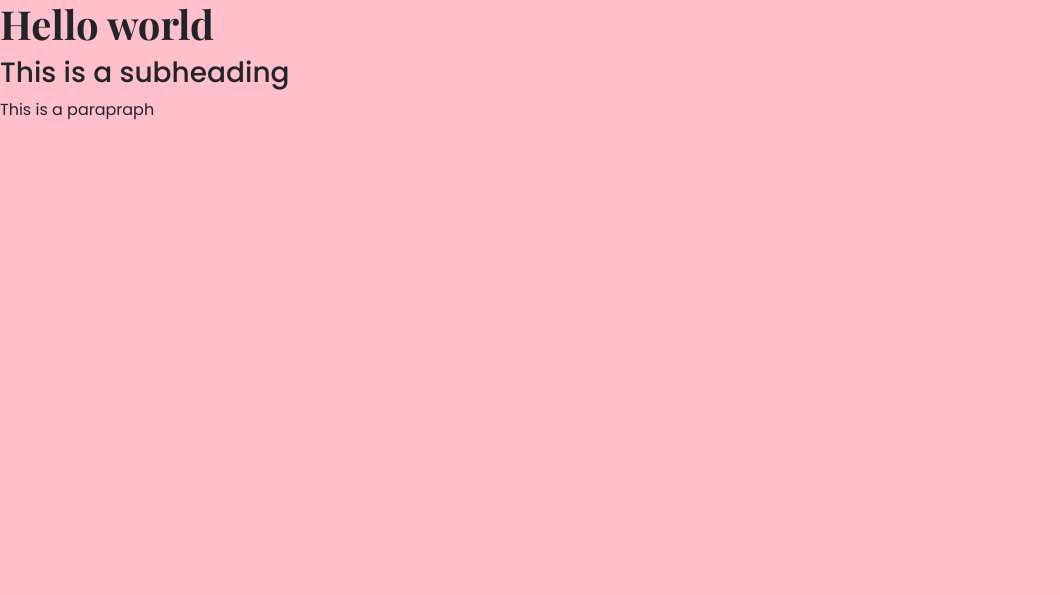
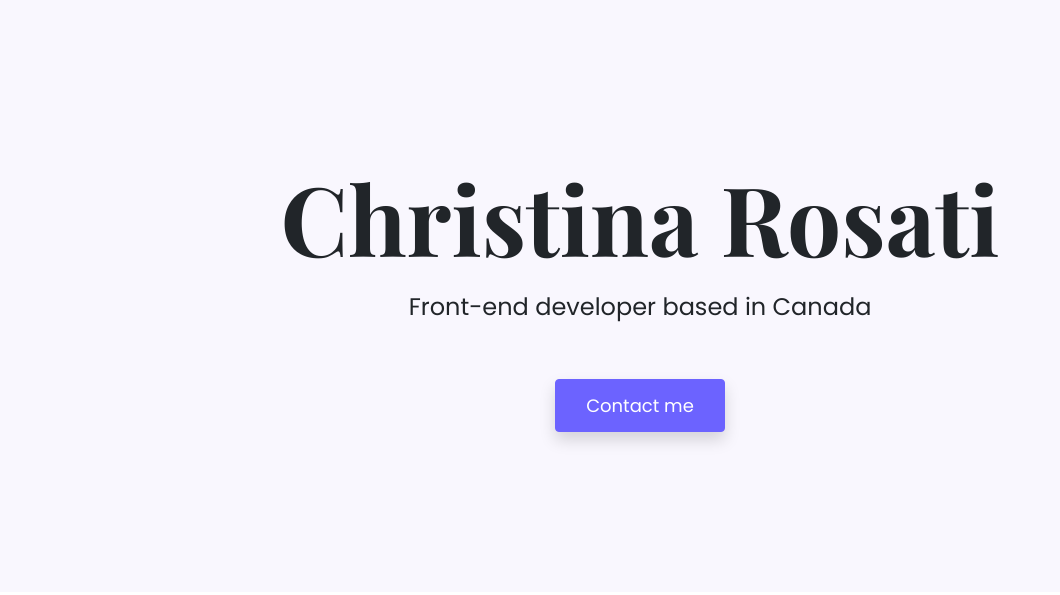
Before and after one commit to christinarosati/portfolio, a plain HTML site: page index.html in a window 1280 px wide. Shown: the whole page, without its empty margins (0-1060 px from the left). Drawn offline with nearby package versions, Linux system fonts and the light colour scheme.

Commit message:
Created and styled hero

```diff
--- a/index.html
+++ b/index.html
@@ -25,8 +25,12 @@
     <title>Document</title>
   </head>
   <body>
-    <h1>Hello world</h1>
-    <h3>This is a subheading</h3>
-    <p>This is a parapraph</p>
+    <div class="hero">
+      <h1>Christina Rosati</h1>
+      <h2 class="mb-5">Front-end developer based in Canada</h2>
+      <div>
+        <a href="#" class="btn btn-branding shadow">Contact me</a>
+      </div>
+    </div>
   </body>
 </html>
--- a/styles/portfolio.css
+++ b/styles/portfolio.css
@@ -1,18 +1,36 @@
 h1 {
   font-family: "Playfair Display", serif;
   font-weight: 700;
+  font-size: 96px;
 }
 
-h3 {
+h2 {
   font-family: "Poppins", sans-serif;
-  font-weight: 500;
+  font-weight: 400;
+  font-size: 24px;
+  line-height: 2;
 }
 
-p {
+.hero {
+  background: #f9f7fe;
+  text-align: center;
+  padding: 160px 20px;
+}
+
+.btn-branding {
   font-family: "Poppins", sans-serif;
   font-weight: 400;
+  font-size: 18px;
+  background: #6c63ff;
+  color: white;
+  padding: 12px 30px;
+  border-radius: 4px;
+  border: 1px solid #6c63ff;
+  transition: all 200ms ease-in-out;
 }
 
-body {
-  background: pink;
+.btn-branding:hover {
+  background: #f9f7fe;
+  color: #6c63ff;
+  border: 1px solid #6c63ff;
 }
```
